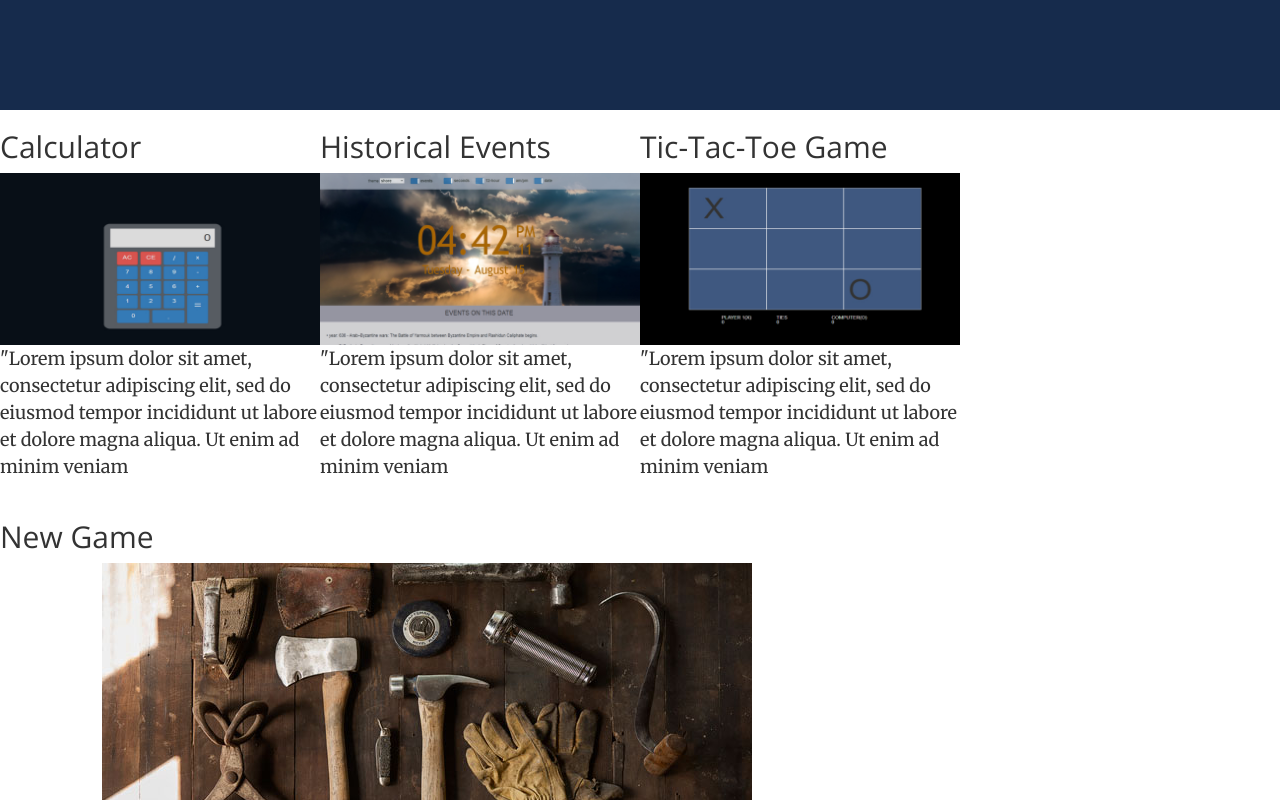
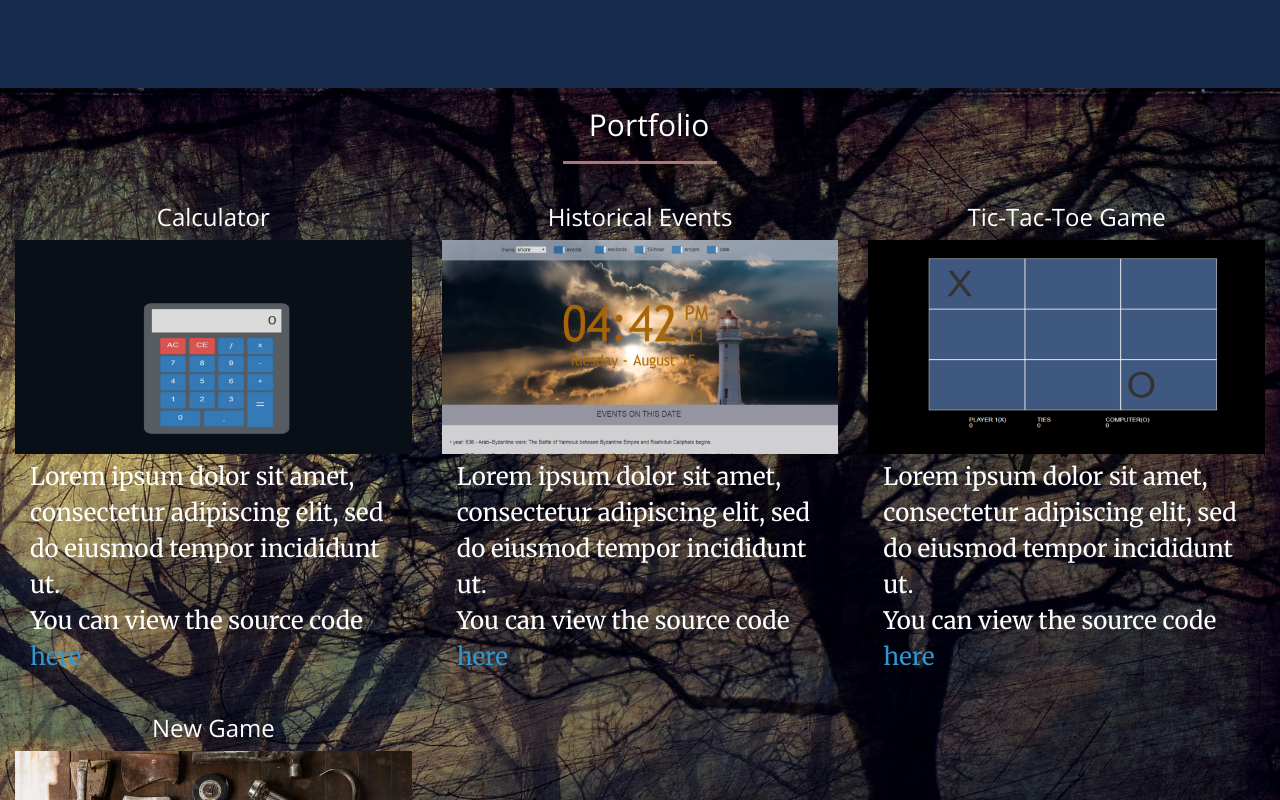
Before and after one commit to NawarYossef/personal-website, a website: page index.html in a window 1280 px wide. Shown: the part 1640-2440 px from the top of the page. Drawn offline with nearby package versions, Linux system fonts and the light colour scheme.

Commit message:
position projects in portfolio section. change font sizes

```diff
--- a/css/creative.css
+++ b/css/creative.css
@@ -98,7 +98,7 @@ aside {
 }
 .navbar-default .nav > li.active > a,
 .navbar-default .nav > li.active > a:focus {
-  color: #F05F40 !important;
+  color: #ffffff !important;
   background-color: transparent;
 }
 .navbar-default .nav > li.active > a:hover,
@@ -126,11 +126,11 @@ aside {
     color: white;
   }
   .navbar-default.affix {
-    background-color: white;
+    background-color: #a78585;
     border-color: rgba(34, 34, 34, 0.05);
   }
   .navbar-default.affix .navbar-header .navbar-brand {
-    color: #F05F40;
+    color: #ffffff;
     font-size: 14px;
   }
   .navbar-default.affix .navbar-header .navbar-brand:hover,
@@ -143,7 +143,7 @@ aside {
   }
   .navbar-default.affix .nav > li > a:hover,
   .navbar-default.affix .nav > li > a:focus:hover {
-    color: #F05F40;
+    color: #ffffff;
   }
 }
 
@@ -247,8 +247,6 @@ header .header-content .header-content-inner p {
   }
 }
 
-
-
 .section-heading {
   margin-top: 0;
 }
@@ -270,7 +268,7 @@ header .header-content .header-content-inner p {
 
 
 .about p {
-  font-size: 18px;
+  font-size: 24px;
 }
 
 
@@ -316,6 +314,43 @@ header .header-content .header-content-inner p {
 .service-box p {
   margin-bottom: 0;
 }
+
+#portfolio {
+  background-image: url("../img/header2.jpg");
+  background-size: cover;
+  background-position: -200px 0px;
+  padding-top: 20px;
+}
+#portfolio p {
+  margin-top: 5px;
+  padding-left: 15px;
+  text-align: left;
+  color: #ffffff;
+  font-size: 24px;
+}
+
+.link {
+ color: #3097d1;
+}
+
+#portfolio h2 {
+  margin: 10px 0 10px 0;
+  width: 8%;
+  margin: 0 auto;
+  color: #ffffff;
+}
+
+#portfolio hr {
+  width: 12%;
+  border-color: #ae7878 ;
+}
+
+#portfolio h3 {
+  text-align: center;
+  color: #ffffff;
+}
+
+
 .portfolio-box {
   position: relative;
   display: block;
--- a/index.html
+++ b/index.html
@@ -102,27 +102,13 @@
 
     <section class="bg-primary" id="about">
         <div class="container">
-
-                <div class="row">
-                    <div class="col-md-6">
-                        <h3 class="section-heading">iWant to be a computer scientist not just a coder</h3>
-                       <p>Being a classicaly trained musician, I conseve sfsds sdfsj fdsfhdsfsd sdfs sdfsdfdf</p>
-                    </div>
-                    <div class="col-md-6">
-                       <h3 class="section-heading">iLearn things at first principle</h3>
-                       <p>it's good to know frameworks and libraries. However, it's imparitive to learn a programming language in depth. I always make it my mission to dig deep and learn the fundementals of the JavaScript language</p>
-                    </div>
-                </div>
-
-                <div class="row second">
-                    <div class="col-md-6">
-                       <h3 class="section-heading">iAm always learning, always</h3>
-                       <p> I'm constantly reading and learning web technologies and approaches; but the best way to learn is by doing and repeating and then blogging. Check out my blog. When i am not working,I spend lots of time watching open lectures, attending workshops</p>
-                    </div>
             <div class="col-md-6">
                 <h3 class="section-heading">iWrite simple, readable code</h3>
                 <p>I take pride in writing the kind of code you can actually read and collaborate on</p>
             </div>
+            <div class="col-md-6">
+               <h3 class="section-heading">iLearn things at first principle</h3>
+               <p>Being a classicaly trained musician, I conseve sfsds sdfsj fdsfhdsfsd sdfs sdfsdfdf . it's good to know frameworks and libraries. However, it's imparitive to learn a programming language in depth. I always make it my mission to dig deep and learn the fundementals of the JavaScript language. I'm constantly reading and learning web technologies and approaches; but the best way to learn is by doing and repeating and then blogging. Check out my blog. When i am not working,I spend lots of time watching open lectures, attending workshops</p>
             </div>
             </div>
         </div>
@@ -185,10 +171,12 @@
 
 
     <section class="no-padding" id="portfolio">
+        <h2 class="section-heading">Portfolio</h2>
+        <hr class="primary">
             <div class="container-fluid">
-            <div class="row no-gutter popup-gallery">
-                <div class="col-lg-3 col-sm-6">
-                    <h2>Calculator</h2>
+                <div class="row gutter popup-gallery">
+                    <div class="col-lg-4 col-sm-6">
+                        <h3>Calculator</h3>
                         <a href="img/portfolio/fullsize/3.jpg" class="portfolio-box">
                             <img src="img/portfolio/thumbnails/calculator.jpg" class="img-responsive" alt="">
                             <div class="portfolio-box-caption">
@@ -202,10 +190,16 @@
                                 </div>
                             </div>
                         </a>
-                    <p>"Lorem ipsum dolor sit amet, consectetur adipiscing elit, sed do eiusmod tempor incididunt ut labore et dolore magna aliqua. Ut enim ad minim veniam</p>
+                        <p>
+                        Lorem ipsum dolor sit amet, consectetur adipiscing elit, sed do eiusmod tempor incididunt ut.<br>
+                            <span>
+                            You can view the source code
+                                <a href="#" class="link">here</a>
+                            </span>
+                        </p>
                     </div>
-                <div class="col-lg-3 col-sm-6">
-                    <h2>Historical Events</h2>
+                    <div class="col-lg-4 col-sm-6">
+                        <h3>Historical Events</h3>
                         <a href="img/portfolio/fullsize/4.jpg" class="portfolio-box">
                             <img src="img/portfolio/thumbnails/clock.jpg" class="img-responsive" alt="">
                             <div class="portfolio-box-caption">
@@ -219,10 +213,16 @@
                                 </div>
                             </div>
                         </a>
-                    <p>"Lorem ipsum dolor sit amet, consectetur adipiscing elit, sed do eiusmod tempor incididunt ut labore et dolore magna aliqua. Ut enim ad minim veniam</p>
+                        <p>
+                        Lorem ipsum dolor sit amet, consectetur adipiscing elit, sed do eiusmod tempor incididunt ut.<br>
+                            <span>
+                            You can view the source code
+                                <a href="#" class="link">here</a>
+                            </span>
+                        </p>
                     </div>
-                <div class="col-lg-3 col-sm-6">
-                    <h2>Tic-Tac-Toe Game</h2>
+                    <div class="col-lg-4 col-sm-6">
+                        <h3>Tic-Tac-Toe Game</h3>
                         <a href="img/portfolio/fullsize/5.jpg" class="portfolio-box">
                             <img src="img/portfolio/thumbnails/ttt.jpg" class="img-responsive" alt="">
                             <div class="portfolio-box-caption">
@@ -236,10 +236,16 @@
                                 </div>
                             </div>
                         </a>
-                    <p>"Lorem ipsum dolor sit amet, consectetur adipiscing elit, sed do eiusmod tempor incididunt ut labore et dolore magna aliqua. Ut enim ad minim veniam</p>
+                        <p>
+                        Lorem ipsum dolor sit amet, consectetur adipiscing elit, sed do eiusmod tempor incididunt ut.<br>
+                            <span>
+                            You can view the source code
+                                <a href="#" class="link">here</a>
+                            </span>
+                        </p>
                     </div>
-                <div class="col-lg-8 col-sm-6">
-                    <h2>New Game</h2>
+                    <div class="col-lg-4 col-sm-6">
+                        <h3>New Game</h3>
                         <a href="img/portfolio/fullsize/6.jpg" class="portfolio-box">
                             <img src="img/portfolio/thumbnails/6.jpg" class="img-responsive" alt="">
                             <div class="portfolio-box-caption">
@@ -253,7 +259,13 @@
                                 </div>
                             </div>
                         </a>
-                    <p>"Lorem ipsum dolor sit amet, consectetur adipiscing elit, sed do eiusmod tempor incididunt ut labore et dolore magna aliqua. Ut enim ad minim veniam</p>
+                        <p>
+                        Lorem ipsum dolor sit amet, consectetur adipiscing elit, sed do eiusmod tempor incididunt ut.<br>
+                            <span>
+                            You can view the source code
+                                <a href="#" class="link">here</a>
+                            </span>
+                        </p>
                     </div>
                 </div>
             </div>
```
Also changed, not shown: img/portfolio-background1.jpg (added), img/portfolio-background2.jpg (added), img/portfolio-background3.jpg (added), img/portfolio-background4.jpg (added), 1 other file. Lines whose indentation alone changed are shown as unchanged.
